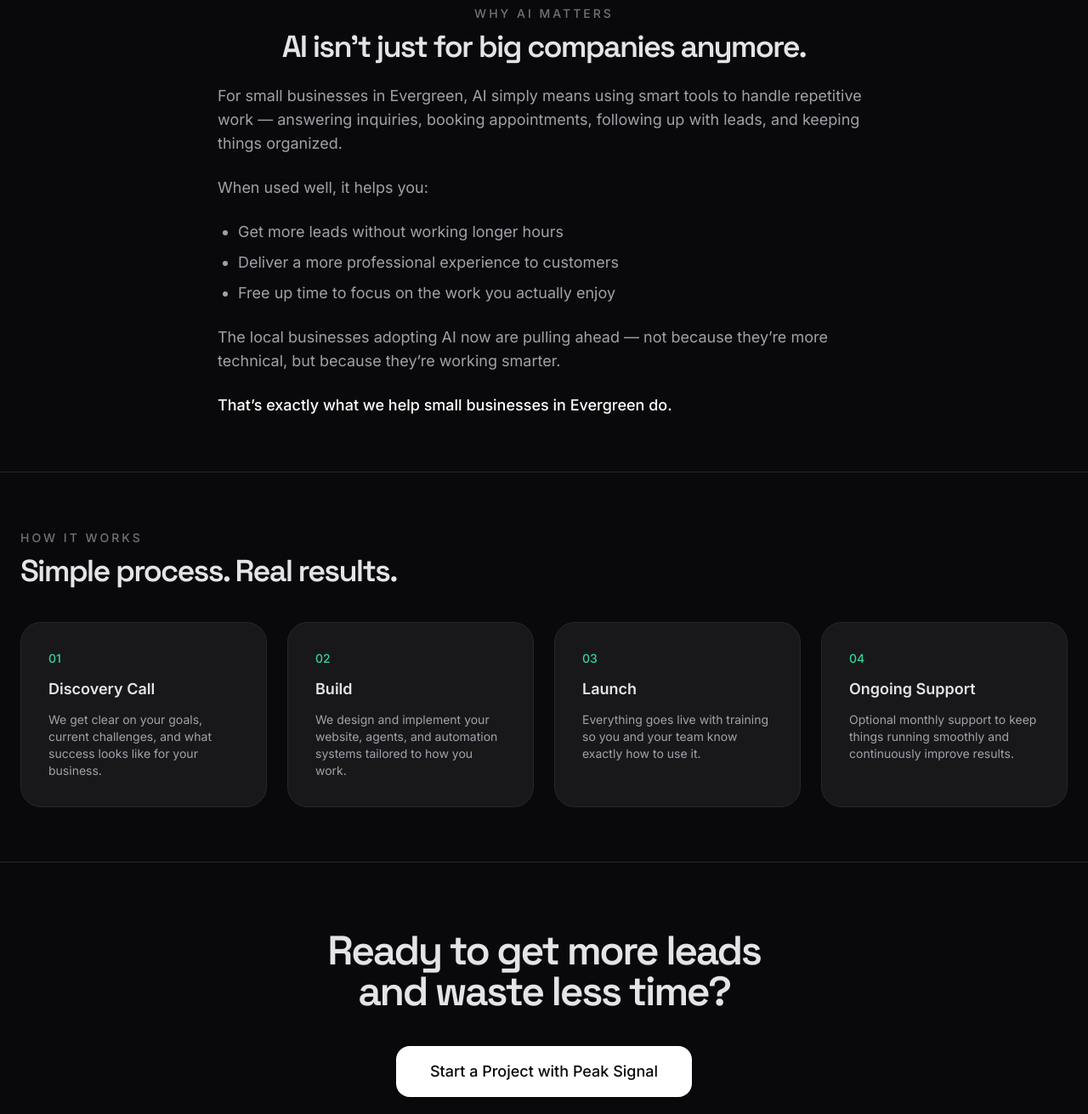
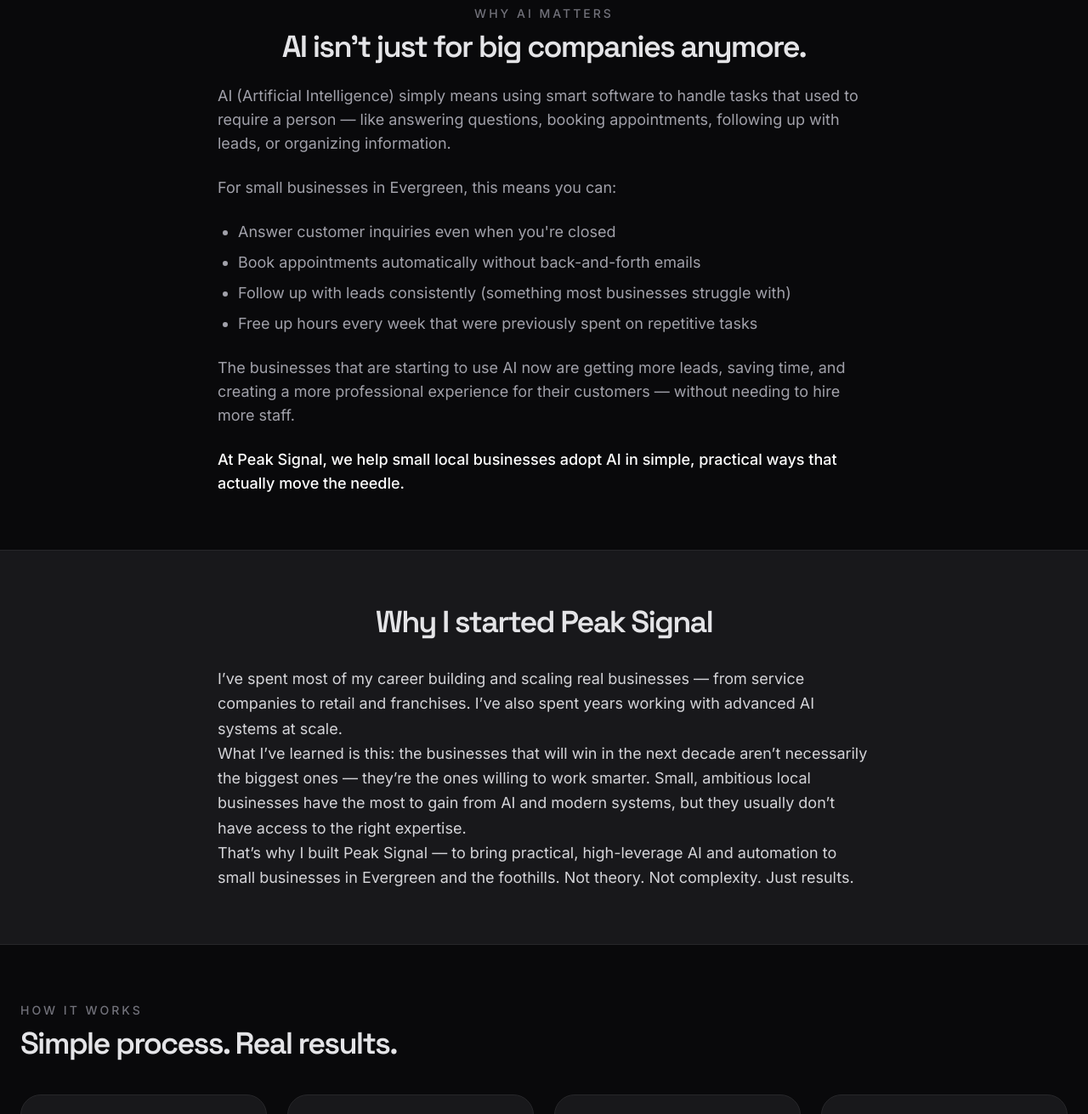
Before and after one commit to brianscottwatson-cell/Peak-signal, a plain HTML site: page index.html in a window 1280 px wide. Shown: the part 1420-2731 px from the top of the page at 85% size. Drawn offline with nearby package versions, Linux system fonts and the light colour scheme.

Commit message:
Add 'Why I started Peak Signal' section to homepage

```diff
--- a/index.html
+++ b/index.html
@@ -113,7 +113,7 @@
           <i class="fa-solid fa-phone text-3xl"></i>
         </div>
         <h3 class="font-display text-2xl font-semibold mb-3">Voice Signal</h3>
-        <p class="text-zinc-400 mb-4">AI voice and text agents that answer questions and book appointments 24/7.</p>
+        <p class="text-zinc-400 mb-4">AI voice and text agents that answer questions and book appointments 24/7 — even when you're closed.</p>
         <ul class="text-sm text-zinc-400 space-y-2 mb-6">
           <li>• Never miss a lead after hours or on weekends</li>
           <li>• Books directly into your calendar</li>
@@ -150,21 +150,41 @@
 
       <div class="text-left text-zinc-400 space-y-6 text-lg">
         <p>
-          For small businesses in Evergreen, AI simply means using smart tools to handle repetitive work — answering inquiries, booking appointments, following up with leads, and keeping things organized.
+          AI (Artificial Intelligence) simply means using smart software to handle tasks that used to require a person — like answering questions, booking appointments, following up with leads, or organizing information.
         </p>
         <p>
-          When used well, it helps you:
+          For small businesses in Evergreen, this means you can:
         </p>
         <ul class="list-disc pl-6 space-y-2">
-          <li>Get more leads without working longer hours</li>
-          <li>Deliver a more professional experience to customers</li>
-          <li>Free up time to focus on the work you actually enjoy</li>
+          <li>Answer customer inquiries even when you're closed</li>
+          <li>Book appointments automatically without back-and-forth emails</li>
+          <li>Follow up with leads consistently (something most businesses struggle with)</li>
+          <li>Free up hours every week that were previously spent on repetitive tasks</li>
         </ul>
         <p>
-          The local businesses adopting AI now are pulling ahead — not because they’re more technical, but because they’re working smarter.
+          The businesses that are starting to use AI now are getting more leads, saving time, and creating a more professional experience for their customers — without needing to hire more staff.
         </p>
         <p class="font-medium text-white">
-          That’s exactly what we help small businesses in Evergreen do.
+          At Peak Signal, we help small local businesses adopt AI in simple, practical ways that actually move the needle.
+        </p>
+      </div>
+    </div>
+  </section>
+
+  <!-- Why I Started Peak Signal -->
+  <section class="max-w-screen-xl mx-auto px-6 py-16 border-t border-zinc-800 bg-zinc-900">
+    <div class="max-w-3xl mx-auto">
+      <h2 class="font-display text-4xl font-semibold tracking-tighter mb-8 text-center">Why I started Peak Signal</h2>
+
+      <div class="prose prose-invert max-w-none text-zinc-300 text-lg leading-relaxed">
+        <p>
+          I’ve spent most of my career building and scaling real businesses — from service companies to retail and franchises. I’ve also spent years working with advanced AI systems at scale.
+        </p>
+        <p>
+          What I’ve learned is this: the businesses that will win in the next decade aren’t necessarily the biggest ones — they’re the ones willing to work smarter. Small, ambitious local businesses have the most to gain from AI and modern systems, but they usually don’t have access to the right expertise.
+        </p>
+        <p>
+          That’s why I built Peak Signal — to bring practical, high-leverage AI and automation to small businesses in Evergreen and the foothills. Not theory. Not complexity. Just results.
         </p>
       </div>
     </div>
```
